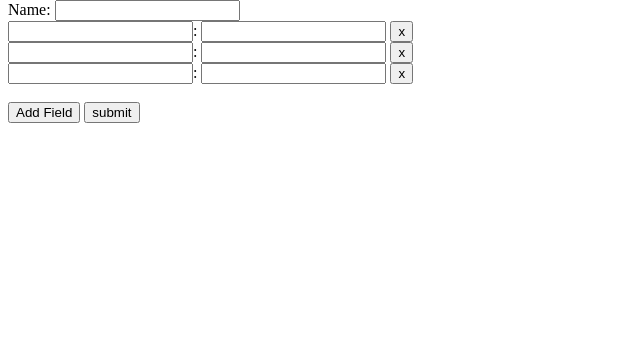
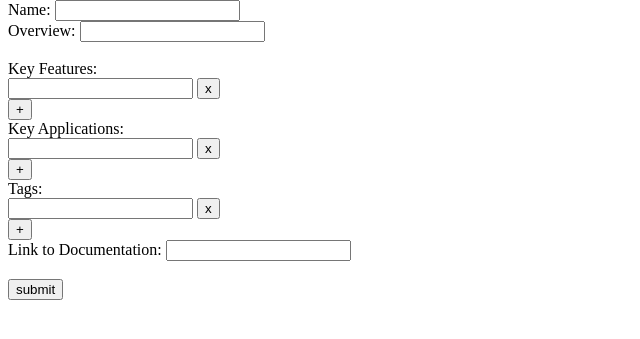
Before and after one commit to jzfqiu/IME-Inventory-Database, a Flask app: page /edit/new in a window 1280 px wide. Shown: the part 84-423 px from the top of the page, without its empty margins (0-640 px from the left). Run offline with Flask 2, Linux system fonts and the light colour scheme.

Commit message:
fixed edit interface add/delete field behavior

```diff
--- a/web/static/edit.js
+++ b/web/static/edit.js
@@ -2,29 +2,43 @@
 
 $(document).ready(function(){
 
-    var fieldCounts = 3
+    var fieldCounts = {
+        "featureCounts" : 1,
+        "applicationCounts" : 1,
+        "metaTagCounts" : 1
+    };
 
 
     // control addField button behavior in /edit/..
-    $("#addField").click(function(){
-        fieldCounts++;
+    $(".addField").click(function(){
 
-        var new_field = '<div id="editField' + fieldCounts +
-        '"><input class="field" type="text" name="key' + fieldCounts +
-        '">: <input class="field" type="text" name="value'+ fieldCounts +
-        '"> <button class="delFieldButton" type="button" id="delField' + fieldCounts +
-        '">x</button><br></div>'
+        const targetId = $(this).attr('id'); // e.g. "addApplication"
+        const targetType = targetId.substring(3); // e.g. "Application"
 
-        $("#editFields").append(new_field);
+        const newCount = ++fieldCounts[targetType.toLocaleLowerCase()+'Counts'];
+
+        const newDivID = targetType.toLocaleLowerCase() + newCount;
+        const newDelID = 'del' + targetType + newCount;
+
+        // id="application2" name="application2"
+        const new_field = (`
+            <div id="${newDivID}">
+                <input class="field" type="text" name="${newDivID}">
+                <button class="delFieldButton" type="button" id="${newDelID}">x</button>
+                <br>
+            </div>
+        `);
+
+        $("#"+targetType.toLocaleLowerCase()+'s').append(new_field);
     });
 
 
     // 'on' method to make sure event handler is attached to dynamically created elements
-    // method attached to '#editField' because it's the closest static parent element
+    // method attached to '#editFields' because it's the closest static parent element
     $('#editFields').on('click', '.delFieldButton', function(){
-        var del_field_id = 'editField'+$(this).attr('id').charAt(8);
-        $('#'+del_field_id).remove();
-        fieldCounts--;
+        const targetId = $(this).attr('id'); // e.g. "delApplication"
+        const targetDivID = targetId.substring(3); // e.g. "Application"
+        $("#"+targetDivID.toLocaleLowerCase()).remove();
     });
 
 
@@ -35,7 +49,7 @@ $(document).ready(function(){
                 alert('Field cannot be empty!');
                 e.preventDefault();
                 return false;
-            };
+            }
         });
     });
 
--- a/web/templates/document.html
+++ b/web/templates/document.html
@@ -10,6 +10,8 @@
     <div>
         <ul>
             <li>{{ result['name'] }}</li>
+
+            <li>Overview: {{ result['overview'] }}</li>
 
             {% if result['key_features'] %}
                 <li>
--- a/web/templates/edit.html
+++ b/web/templates/edit.html
@@ -23,41 +23,66 @@
                 Name:
                 <input type="text" name="name">
                 <br>
-        <div id="editField1">
-            <input class="field" type="text" name="key1">:
-            <input class="field" type="text" name="value1">
-            <button class="delFieldButton" type="button" id="delField1">x</button>
+
+                <div id="overview">
+                    Overview:
+                    <input class="field" type="text" name="overview">
+                </div>
+                <br>
+
+                <div id="features">
+                    Key Features:
+                    <br>
+                    <div id="feature1">
+                        <input class="field" type="text" name="feature1">
+                        <button class="delFieldButton" type="button" id="delFeature1">x</button>
                         <br>
                     </div>
-        <div id="editField2">
-            <input class="field" type="text" name="key2">:
-            <input class="field" type="text" name="value2">
-            <button class="delFieldButton" type="button" id="delField2">x</button>
+                </div>
+                <button type="button" class="addField" id="addFeature">+</button>
+
+                <div id="applications">
+                    Key Applications:
+                    <br>
+                    <div id="application1">
+                        <input class="field" type="text" name="application1">
+                        <button class="delFieldButton" type="button" id="delApplication1">x</button>
                         <br>
                     </div>
-        <div id="editField3">
-            <input class="field" type="text" name="key3">:
-            <input class="field" type="text" name="value3">
-            <button class="delFieldButton" type="button" id="delField3">x</button>
+                </div>
+                <button type="button" class="addField" id="addApplication">+</button>
+
+                <div id="tags">
+                    Tags:
+                    <div class="tag1">
+                        <input class="field" type="text" name="tag1">
+                        <button class="delFieldButton" type="button" id="delTag1">x</button>
                         <br>
                     </div>
+                </div>
+                <button type="button" class="addField" id="addTag">+</button>
+
+                <div id="documentation">
+                    Link to Documentation:
+                    <input class="field" type="text" name="documentation"><br>
+                </div>
+
             {% else %}
                 Name:
                 <input type="text" name="name" value="{{ result['name'] }}">
-
-        {% for key_value in result['data'] %}
-        <div id="editField{{ loop.index }}">
-            <input class="field" type="text" name="key{{ loop.index }}" value="{{ key_value[0] }}">:
-            <input class="field" type="text" name="value{{ loop.index }}" value="{{ key_value[1] }}">
-            <button class="delFieldButton" type="button" id="delField{{ loop.index }}">x</button>
-            <br>
-        </div>
-        {% endfor %}
+{##}
+{#                {% for key_value in result['data'] %}#}
+{#                    <div id="editField{{ loop.index }}">#}
+{#                        <input class="field" type="text" name="key{{ loop.index }}" value="{{ key_value[0] }}">:#}
+{#                        <input class="field" type="text" name="value{{ loop.index }}" value="{{ key_value[1] }}">#}
+{#                        <button class="delFieldButton" type="button" id="delField{{ loop.index }}">x</button>#}
+{#                        <br>#}
+{#                    </div>#}
+{#                {% endfor %}#}
             {% endif %}
         </div>
         <br>
 
-    <button type="button" id="addField">Add Field</button>
         <input type="submit" id="submitField" value="submit">
     </form>
 {% endblock %}
```
Also changed, not shown: web/search.py (+6 -14 lines), web/templates/search.html (+3 -4 lines). Lines whose indentation alone changed are shown as unchanged.
